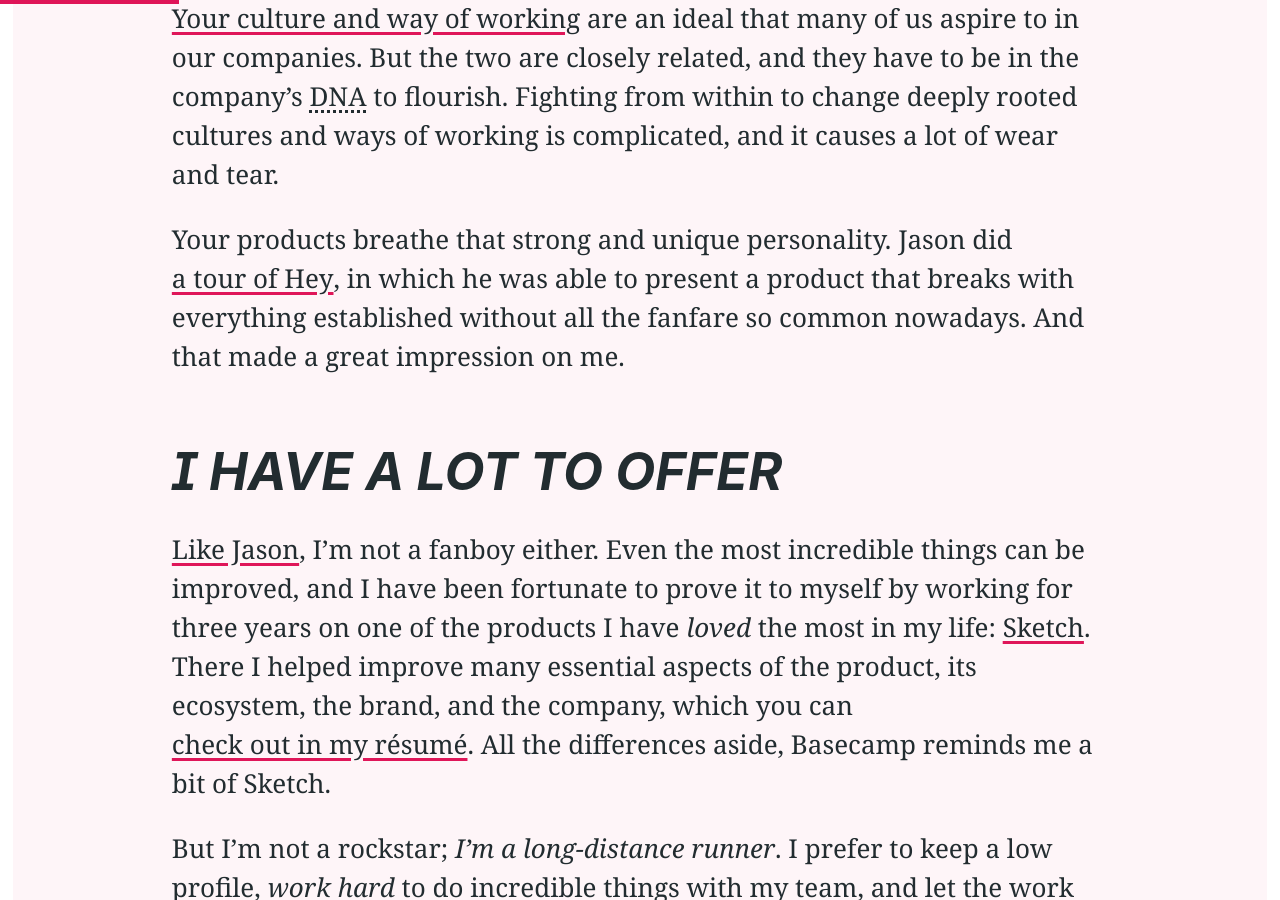
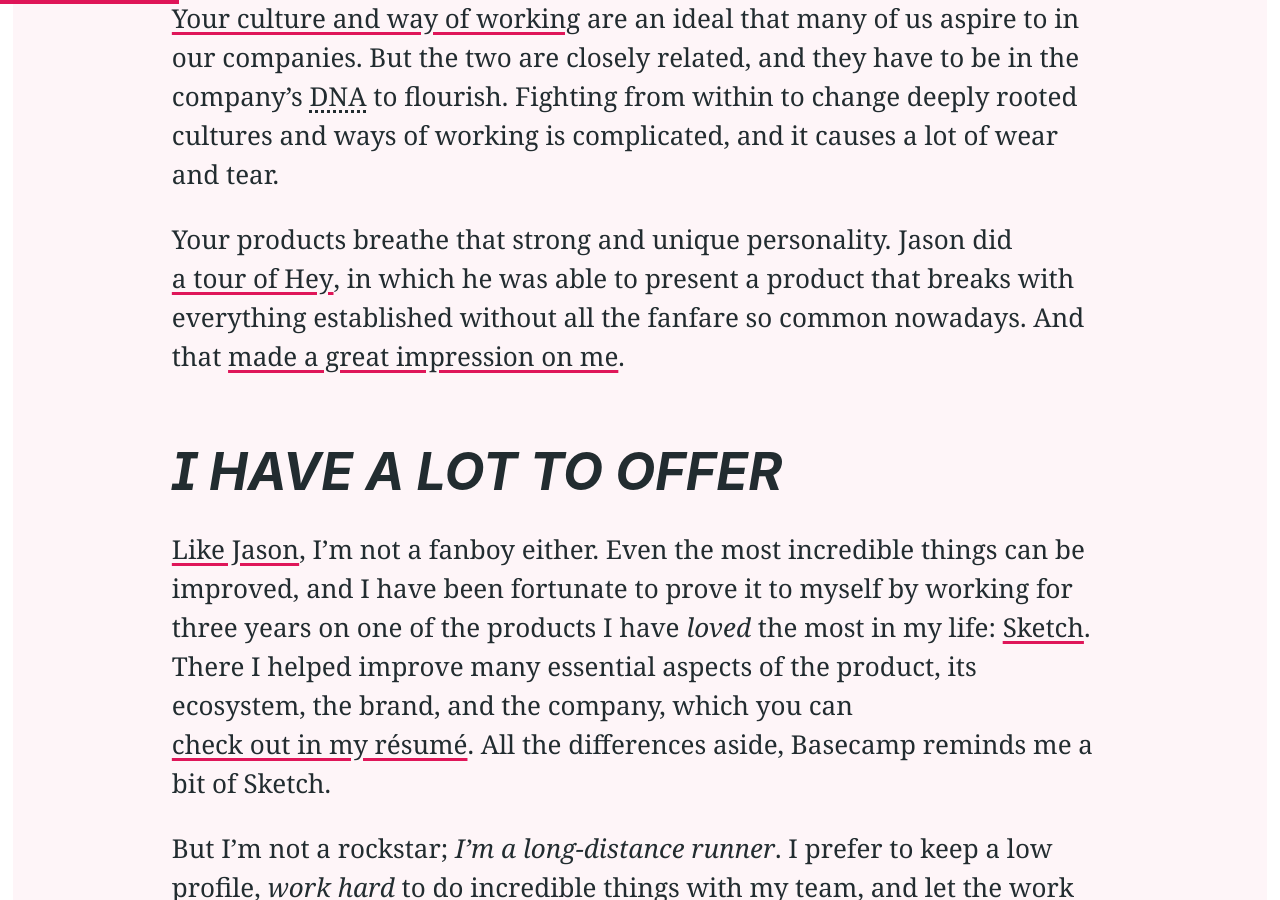
Before and after one commit to intemperie/intemperie.me, a Jekyll site: the page built from _pages/hey/hey.html, in a window 1280 px wide and 900 px high, scrolled down 3806 px. Built offline with Jekyll 4.4.1, drawn with Linux system fonts in a browser that asks for light colours; some web fonts are replaced; some of the changed lines change nothing that is shown.

Commit message:
Added link to hey's reaction tweet :)

```diff
--- a/_pages/hey/hey.html
+++ b/_pages/hey/hey.html
@@ -67,7 +67,7 @@
     <h3 class="display">You are a reference, for me too</h3>
     <p><a href="https://basecamp.com/books">Your culture and way of working</a> are an ideal that many of us aspire to in our companies. But the two are closely related, and they have to be in the company’s <abbr title="Deoxyribonucleic acid">DNA</abbr> to flourish. Fighting from within to change deeply rooted cultures and ways of working is complicated, and it causes a lot of wear and tear.</p>
 
-    <p>Your products breathe that strong and unique personality. Jason did <a href="https://www.youtube.com/watch?v=UCeYTysLyGI">a tour of Hey</a>, in which he was able to present a product that breaks with everything established without all the fanfare so common nowadays. And that made a great impression on me.</p>
+    <p>Your products breathe that strong and unique personality. Jason did <a href="https://www.youtube.com/watch?v=UCeYTysLyGI">a tour of Hey</a>, in which he was able to present a product that breaks with everything established without all the fanfare so common nowadays. And that <a href="https://twitter.com/pumpkin/status/1273161254526423040?s=21">made a great impression on me</a>.</p>
 
     <h3 class="display">I have a lot to offer</h3>
     <p><a href="http://thinkcage.com/svn/">Like Jason</a>, I’m not a fanboy either. Even the most incredible things can be improved, and I have been fortunate to prove it to myself by working for three years on one of the products I have <em>loved</em> the most in my life: <a href="https://www.sketch.com/">Sketch</a>. There I helped improve many essential aspects of the product, its ecosystem, the brand, and the company, which you can <a href="#sketch">check out in my résumé</a>. All the differences aside, Basecamp reminds me a bit of Sketch.</p>
```
